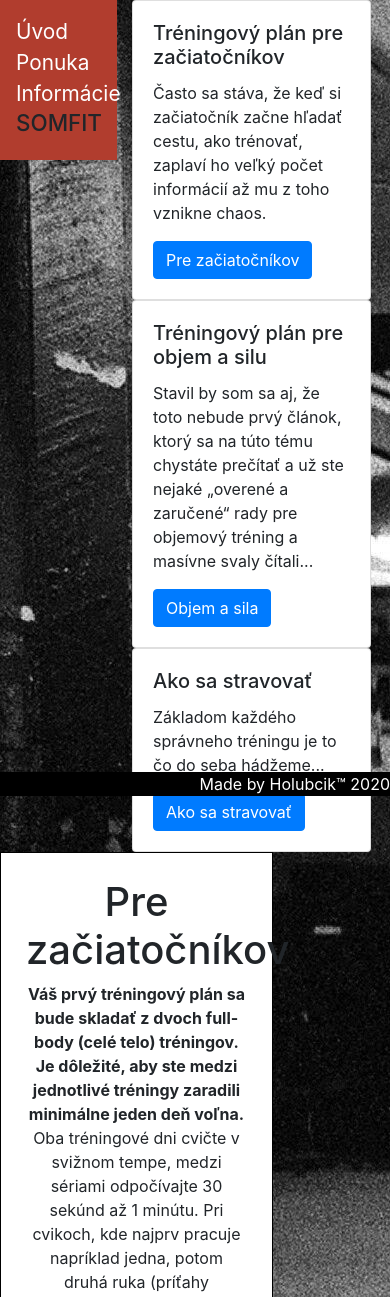
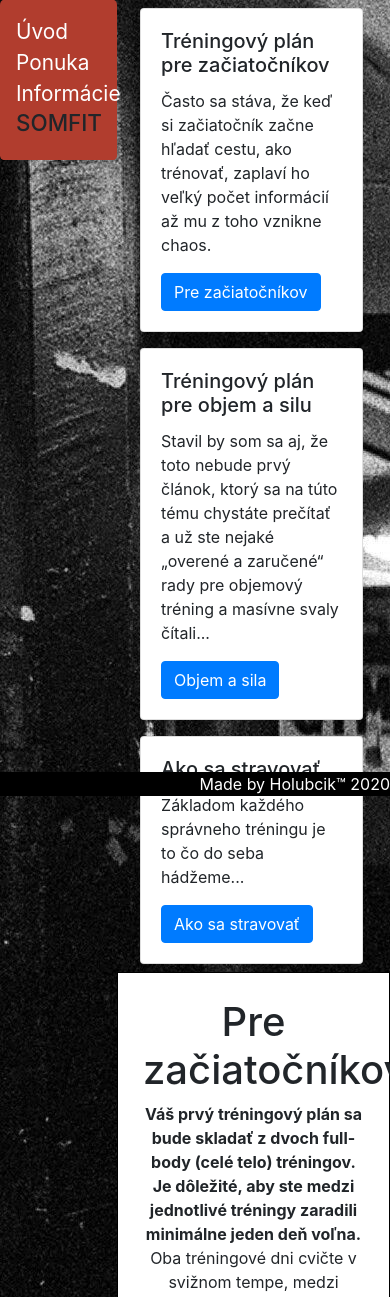
Before and after one commit to Loodwood/semestralka, a PHP site: page /Ponuka.html in a window 390 px wide; the page is wider, and only the part inside the window is pictured. Shown: the part 48-1345 px from the top of that part. Run offline with PHP 8.4, Linux system fonts and the light colour scheme.

Commit message:
Finishnutie res. dizajnu (i think)

```diff
--- a/style.css
+++ b/style.css
@@ -18,6 +18,7 @@ ul{
     text-align: left;
 }
 ul.mainMenu {
+    border-radius: 3%;
     width:85%;
     background-color:#B13D2E ;
 
@@ -92,6 +93,11 @@ h3{
         text-decoration: none;
         color:white;
     }
+    .col-sm-4 {
+        flex:none;
+        max-width: fit-content;
+        margin: 3%;
+    }
 
     ul.mainMenu {
         width:30%;
@@ -112,7 +118,7 @@ h3{
     }
 
     .mainContent{
-
+    float:right;
         max-height: 90%;
         margin: 0;
         display: inline-block;
```
